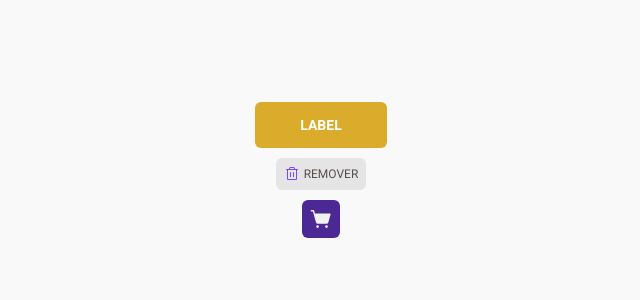
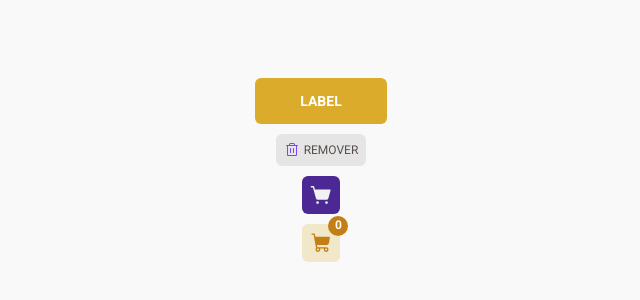
Before and after one commit to vbruno/RS-Ignite-Desafio-02-Coffee-Delivery, a React (Vite) app: page / in a window 1280 px wide. Shown: the part 230-530 px from the top of the page, without its empty margins (319-959 px from the left). Built offline with nearby package versions, Linux system fonts and the light colour scheme.

Commit message:
add comp cart

```diff
--- /dev/null
+++ b/src/components/buttonCartState/ButtonCartState.tsx
@@ -0,0 +1,86 @@
+import styled from 'styled-components'
+import { ButtonHTMLAttributes } from 'react'
+import { ShoppingCart } from '@phosphor-icons/react'
+
+type IButtonPrimaryProps = ButtonHTMLAttributes<HTMLButtonElement> & {
+  value?: number
+  visible?: boolean
+}
+
+export const ButtonCartState = ({
+  value,
+  visible,
+  ...rest
+}: IButtonPrimaryProps) => {
+  return (
+    <Container {...rest}>
+      <ShoppingCart className="icon" weight="fill" />
+      <span style={{ visibility: visible ? 'visible' : 'hidden' }}>
+        {value}
+      </span>
+    </Container>
+  )
+}
+
+const Container = styled.button`
+  display: flex;
+
+  position: relative;
+
+  height: 38px;
+  width: 38px;
+
+  align-items: center;
+  justify-content: center;
+  padding: 8px 8px;
+  background: ${(props) => props.theme.yellowLight};
+  border-radius: 6px;
+  gap: 4px;
+  border: none;
+
+  /* Components/Button G */
+  color: ${(props) => props.theme['base-text']};
+  font-size: 12px;
+  font-family: Roboto;
+  font-weight: 400;
+  line-height: 160%;
+  text-transform: uppercase;
+
+  outline: 0;
+
+  &:hover {
+    cursor: pointer;
+  }
+
+  .icon {
+    font-size: 22px;
+
+    color: ${(props) => props.theme.yellowDark};
+  }
+
+  span {
+    width: 20px;
+    height: 20px;
+
+    display: flex;
+    align-items: center;
+    justify-content: center;
+
+    position: absolute;
+    top: -8px;
+    right: -8px;
+
+    background: ${(props) => props.theme.yellowDark};
+    color: ${(props) => props.theme.white};
+
+    /* Text/Bold S */
+    font-size: 12px;
+    font-family: Roboto;
+    font-style: normal;
+    font-weight: 700;
+    line-height: 130%;
+    letter-spacing: -0.72px;
+
+    border-radius: 50%;
+  }
+`
--- a/src/pages/home/Home.tsx
+++ b/src/pages/home/Home.tsx
@@ -1,8 +1,8 @@
-import { useEffect, useState } from 'react'
 import { HomeContainer } from './styles'
 import { ButtonPrimary } from '../../components/buttonPrimary/ButtonPrimary'
 import { ButtonSecondary } from '../../components/buttonSecondary/ButtonSecondary'
 import { ButtonState } from '../../components/buttonState/ButtonState'
+import { ButtonCartState } from '../../components/buttonCartState/ButtonCartState'
 
 export function Home() {
   return (
@@ -10,6 +10,7 @@ export function Home() {
       <ButtonPrimary>Label</ButtonPrimary>
       <ButtonSecondary>Remover</ButtonSecondary>
       <ButtonState />
+      <ButtonCartState value={0} visible={true} />
     </HomeContainer>
   )
 }
```
